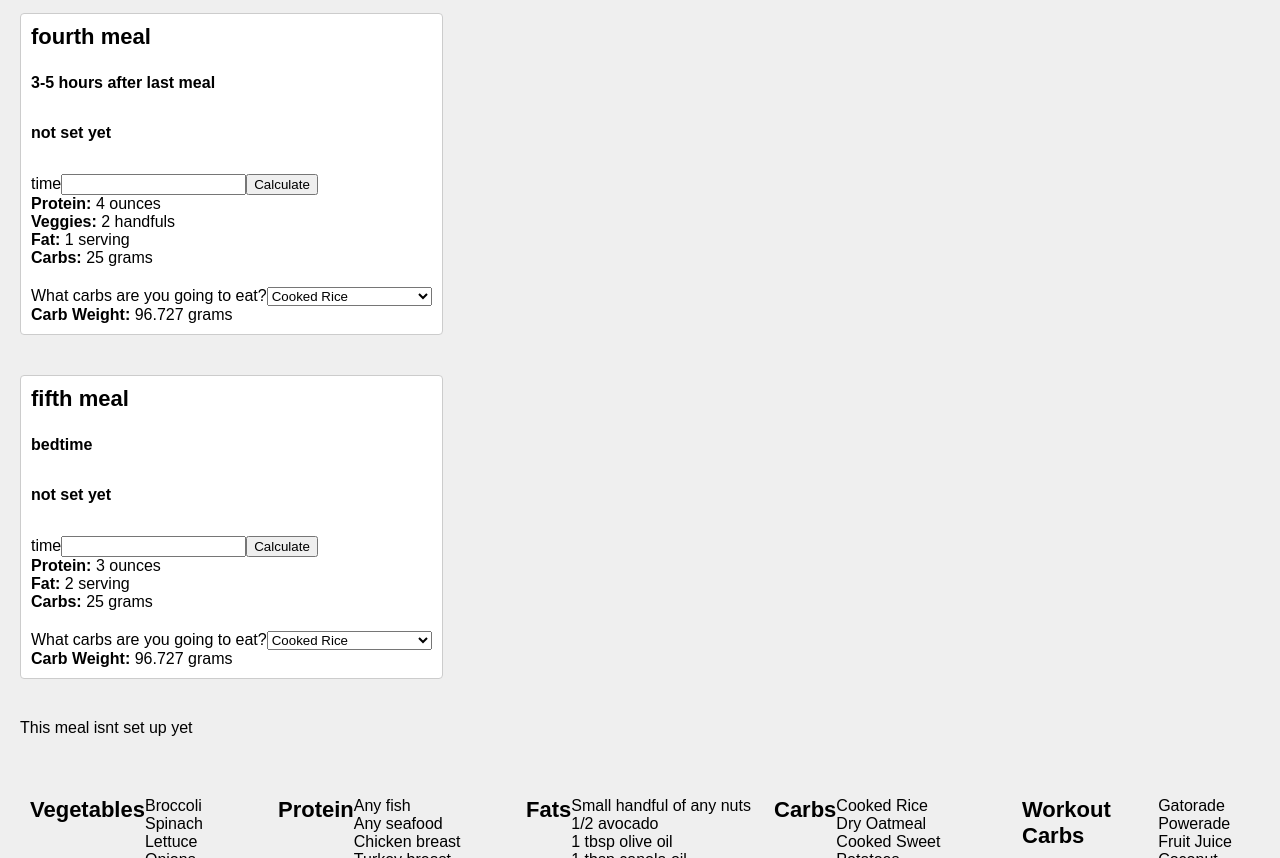
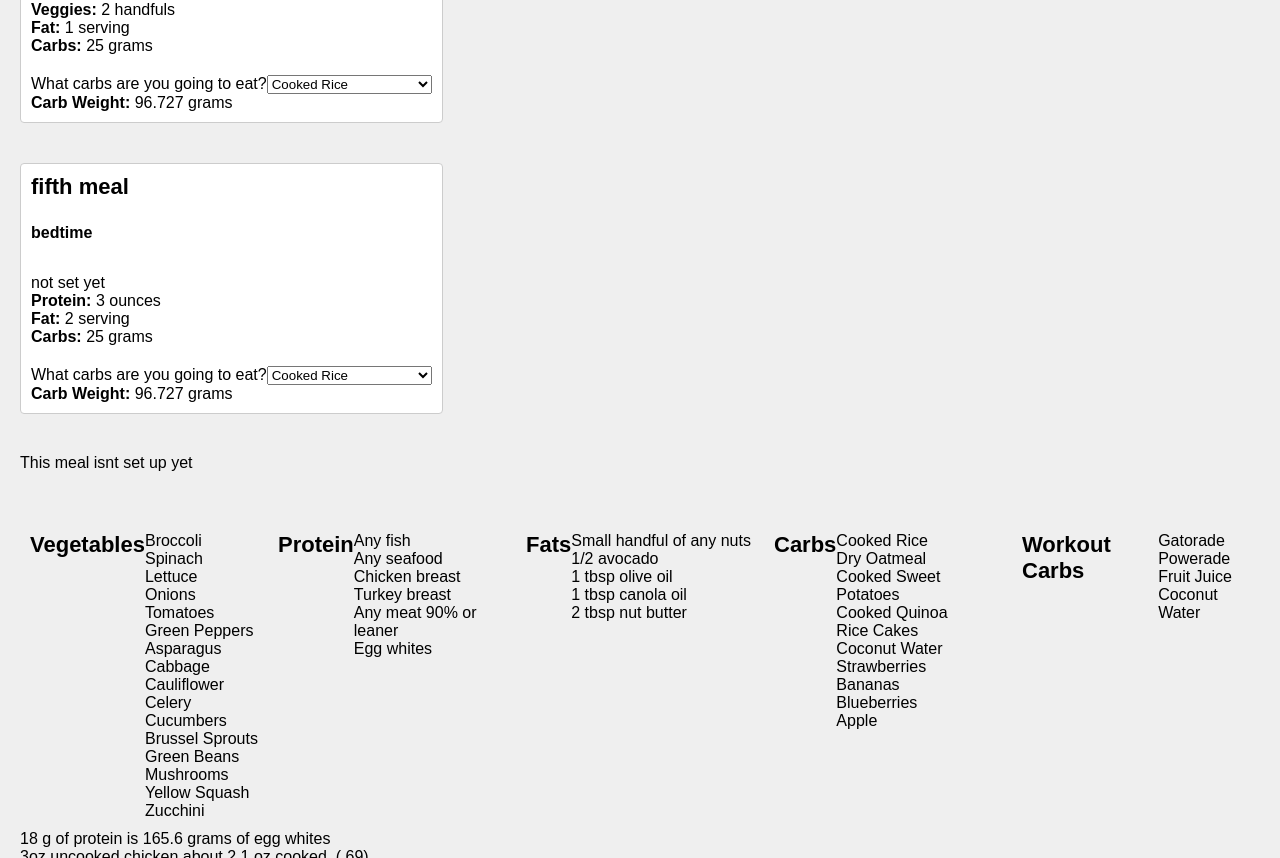
Before and after one commit to wolenskyatwork/food, a React (Create React App) app: page / in a window 1280 px wide. Shown: the part 1260-2118 px from the top of the page. Built offline with nearby package versions, Linux system fonts and the light colour scheme.

Commit message:
more userfriendly time input

```diff
--- a/src/foods/index.js
+++ b/src/foods/index.js
@@ -50,6 +50,8 @@ export const carbPercentages = {
   'Dry Oatmeal': 0.7143,
   'Cooked Sweet Potatoes': 0.2,
   'Cooked Quinoa': 0.35,
+  'Rice Cakes': 7/9,
+  'Coconut Water': 11/157.8,
   Strawberries: 0.08,
   Bananas: 0.23,
   Blueberries: 0.15,
--- a/src/new-time-input.js
+++ b/src/new-time-input.js
@@ -0,0 +1,65 @@
+// @flow
+
+import React, { Component } from 'react'
+
+type Props = {
+  valueInput: string,
+  handleSubmit: Function,
+}
+
+type State = {
+  value: string,
+  shouldShowInput: boolean,
+}
+
+class TimeInput extends Component<Props, State> {
+  constructor(props: Props) {
+    super(props)
+
+    this.state = {
+      value: 'not set yet',
+      shouldShowInput: false,
+    }
+  }
+
+  handleChange = (event: any) => {
+    this.setState({
+      value: event.target.value,
+    })
+  }
+
+  handleKeyPress = (e) => {
+    if (e.key === 'Enter') {
+      this.props.handleSubmit(this.state.value)
+      this.setState({
+        shouldShowInput: false,
+      })
+    }
+  }
+
+  handleClick = () => {
+    this.setState({
+      value: '',
+      shouldShowInput: true,
+    })
+  }
+
+  componentWillReceiveProps(nextProps: Props) {
+    this.setState({
+      value: nextProps.valueInput,
+    })
+  }
+
+  render() {
+    return (
+      <div className='input' onClick={this.handleClick}>
+        {this.state.shouldShowInput ?
+          <div onKeyPress={this.handleKeyPress}>
+            <input type='text' value={this.state.value} onChange={this.handleChange} />
+          </div> : <div>{this.state.value}</div>}
+      </div>
+    )
+  }
+}
+
+export default TimeInput
--- a/src/new_meal.js
+++ b/src/new_meal.js
@@ -3,7 +3,7 @@
 import React, { Component } from 'react'
 import moment from 'moment'
 
-import TimeInput from './time-input'
+import TimeInput from './new-time-input'
 import CarbChooser from './carb-chooser'
 
 type Props = {
@@ -41,7 +41,8 @@ class NewMeal extends Component<Props, State> {
     const classes = 'Meal sixth'
 
     return (
-      <div className={`${classes} ${this.state.backgroundColor}`}>
+      <div className={`${classes} ${this.state.backgroundColor}`}
+           onClick={() => this.setState({ backgroundColor: 'purple'})}>
         <div className='meal-title'>
           <div className='column-title'>{node.getName()} meal</div>
           {node.getIsWorkout() &&
@@ -50,11 +51,10 @@ class NewMeal extends Component<Props, State> {
         </div>
         <div className='timeframe'>
           <div className='column-subtitle'>{node.getSubtitle()}</div>
-          <div className='column-subtitle'>{node.getMealTimeAsString()}</div>
         </div>
 
         <div>
-          <TimeInput label={'time'} handleSubmit={this.handleMealTimeSubmit} />
+          <TimeInput valueInput={node.getMealTimeAsString()} handleSubmit={this.handleMealTimeSubmit} />
         </div>
 
         <div>
@@ -100,8 +100,8 @@ class NewMeal extends Component<Props, State> {
               />
             </div>
            */}
-          { amounts.carbs !== 0 &&
-            <CarbChooser amount={amounts.carbs}/>
+          { (amounts.carbs !== 0 || amounts.workoutCarbs !== 0) &&
+            <CarbChooser amount={amounts.carbs || amounts.workoutCarbs}/>
           }
         </div>
       </div>
```
